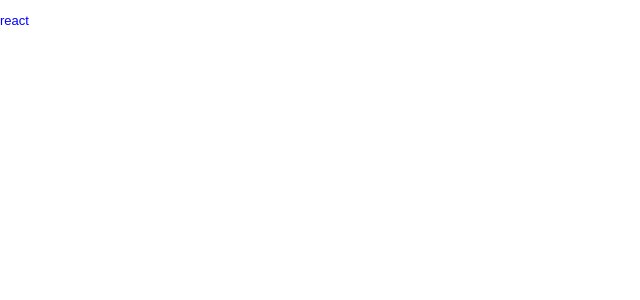
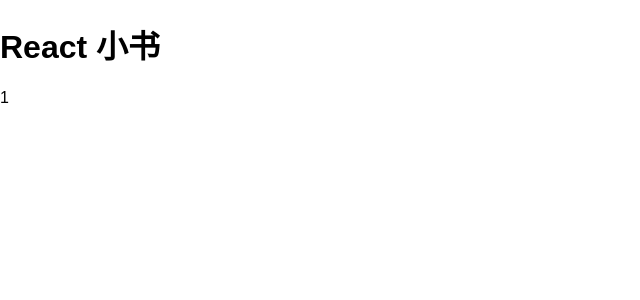
Before and after one commit to JenningFan/try-react, a React (Create React App) app: page / in a window 1280 px wide. Shown: the top 300 px of the page, without its empty margins (0-640 px from the left). Built offline with nearby package versions, Linux system fonts and the light colour scheme.

Commit message:
temp commit

```diff
--- /dev/null
+++ b/public/test.json
@@ -0,0 +1,3 @@
+{
+  "username": "corgi"
+}
--- a/src/Header3.js
+++ b/src/Header3.js
@@ -4,14 +4,35 @@
     constructor() {
         super()
         console.log('constructor')
+        this.state = {
+            time: 0
+        }
     }
 
     componentWillMount() {
-        console.log('component will mount');
+        // console.log("a")
+        // this.setState({
+        //     time: this.state.time + 1
+        // })
+        console.log("b")
+        setTimeout(() => {
+            console.log('component will mount');
+            this.setState({
+                time: this.state.time + 1
+            })
+            console.log(this.state.time)
+        }, 0)
     }
 
     componentDidMount() {
-        console.log('component did mount');
+        //console.log('component did mount');
+        // setTimeout(() => {
+        //     console.log('component did mount');
+        //     this.setState({
+        //         time: this.state.time + 1
+        //     })
+        //     console.log(this.state.time)
+        // }, 0)
     }
 
     componentWillUnmount() {
@@ -19,10 +40,11 @@
     }
 
     render() {
-        console.log('render');
+        console.log('render'+ this.state.time);
         return (
             <div>
                  <h1 className='title'>React 小书</h1>
+                 <span>{this.state.time}</span>
             </div>
         );
     }
--- /dev/null
+++ b/src/Index4.jsx
@@ -0,0 +1,13 @@
+import InputWithUserName from './InputWithUserName.jsx'
+import React, {Component} from 'react'
+
+class Index4 extends Component {
+    render () {
+        return (
+            <div>
+                用户名：<InputWithUserName />
+            </div>
+        )
+    }
+}
+export default Index4
--- /dev/null
+++ b/src/InputWithUserName.jsx
@@ -0,0 +1,14 @@
+import React, {Component} from 'react'
+import wrapWithAjaxData from './wrapWithAjaxData.jsx'
+
+class InputWithUserName extends Component {
+    render() {
+        console.dir(this.props.data)
+        //const {username} = this.props.data
+        //console.log(typeof this.props.data.username)
+        return <input value={this.props.data}/>
+    }
+}
+
+InputWithUserName = wrapWithAjaxData(InputWithUserName, 'test')
+export default InputWithUserName
--- a/src/index.js
+++ b/src/index.js
@@ -19,6 +19,7 @@
 import BlackBorderContainer from './BlackBorderContainer';
 import Editor from './Editor';
 import getDefaultStyledPost from './getDefaultStyledPost';
+import Index4 from './Index4';
 
 const users = [
     {name: 'wade', age: 18, sex: 'male'},
@@ -37,7 +38,7 @@
 //ReactDOM.render(<UserList />, document.getElementById('root'))
 //ReactDOM.render(<Entry />, document.getElementById('root'))
 //ReactDOM.render(<PercentageApp />, document.getElementById('root'))
-//ReactDOM.render(<Header3 />, document.getElementById('root'))
+ReactDOM.render(<Header3 />, document.getElementById('root'))
 //ReactDOM.render(<Index2 />, document.getElementById('root'))
 //ReactDOM.render(<Index3 />, document.getElementById('root'))
 //ReactDOM.render(<AutoFocusInput />, document.getElementById('root'))
@@ -51,10 +52,10 @@
 //     </BlackBorderContainer>,
 //     document.getElementById('root'))
 //ReactDOM.render(<Editor />, document.getElementById('root'))
-const Post = getDefaultStyledPost({ color: 'red' })
-ReactDOM.render(<Post style={{ color: 'blue', fontSize: '13px' }} />, document.getElementById('root'))
+//const Post = getDefaultStyledPost({ color: 'red' })
+//ReactDOM.render(<Post style={{ color: 'blue', fontSize: '13px' }} />, document.getElementById('root'))
 //ReactDOM.render(<Post style={{ fontSize: '12px' }} />, document.getElementById('root'))
 
-
+//ReactDOM.render(<Index4 />, document.getElementById('root'))
 //ReactDOM.render(<div>{ users.map((user, i) => <UserList key={i} user={user} />) }</div>, document.getElementById('root'))
 registerServiceWorker();
--- /dev/null
+++ b/src/wrapWithAjaxData.jsx
@@ -0,0 +1,34 @@
+import React, {Component} from 'react'
+import axios from 'axios'
+
+export default (WrappedComponent, name) => {
+    class NewComponent extends Component {
+        constructor() {
+            super()
+            this.state = {
+                data: null,
+                time: 1
+            }
+        }
+
+        componentWillMount() {
+            axios.get(`./${name}.json`).then((data) => {
+                console.log(data.data)
+                this.setState({
+                    data: data.data
+                })
+            })
+        }
+
+        render() {
+            console.log(this.state.data)
+            console.log(`第${this.state.time++}次执行`)
+            console.log(this.state.time)
+            return (
+                <WrappedComponent data={this.state.data}/>
+            )
+        }
+    }
+
+    return NewComponent
+}
```
